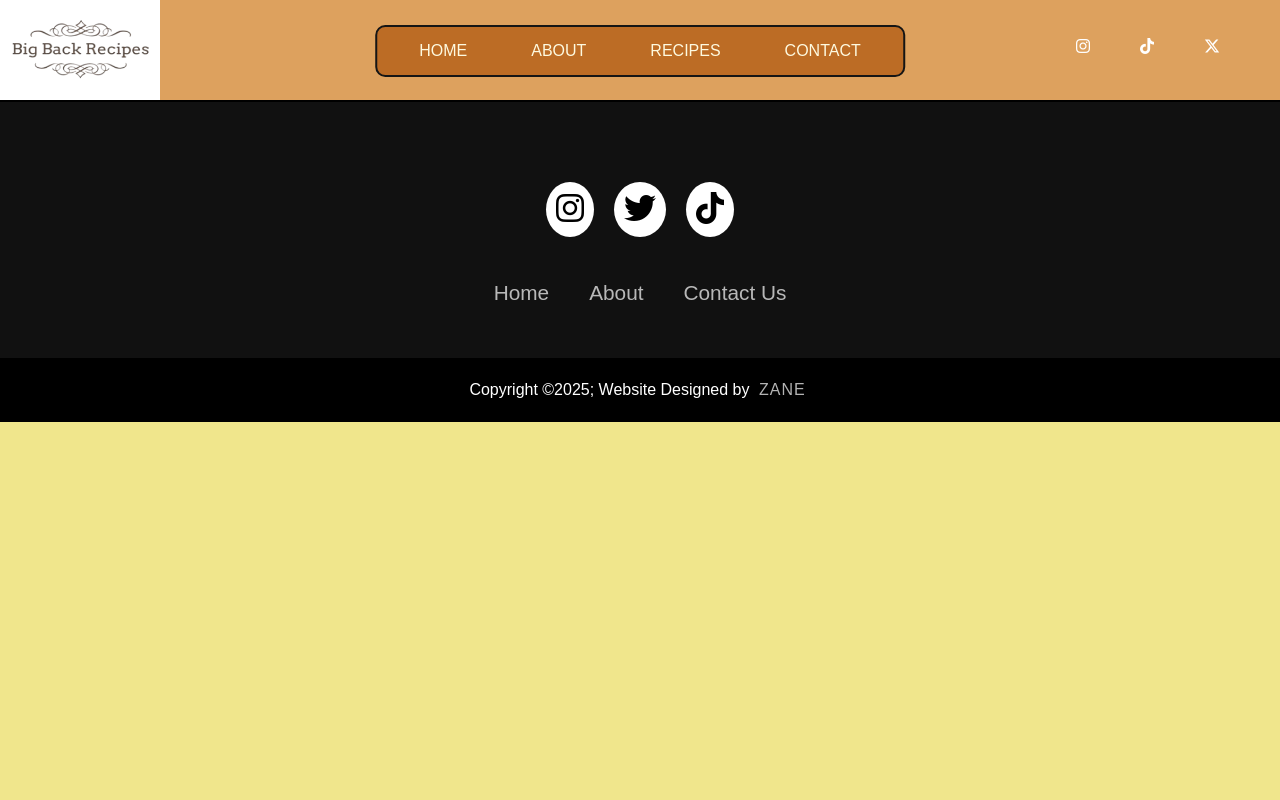
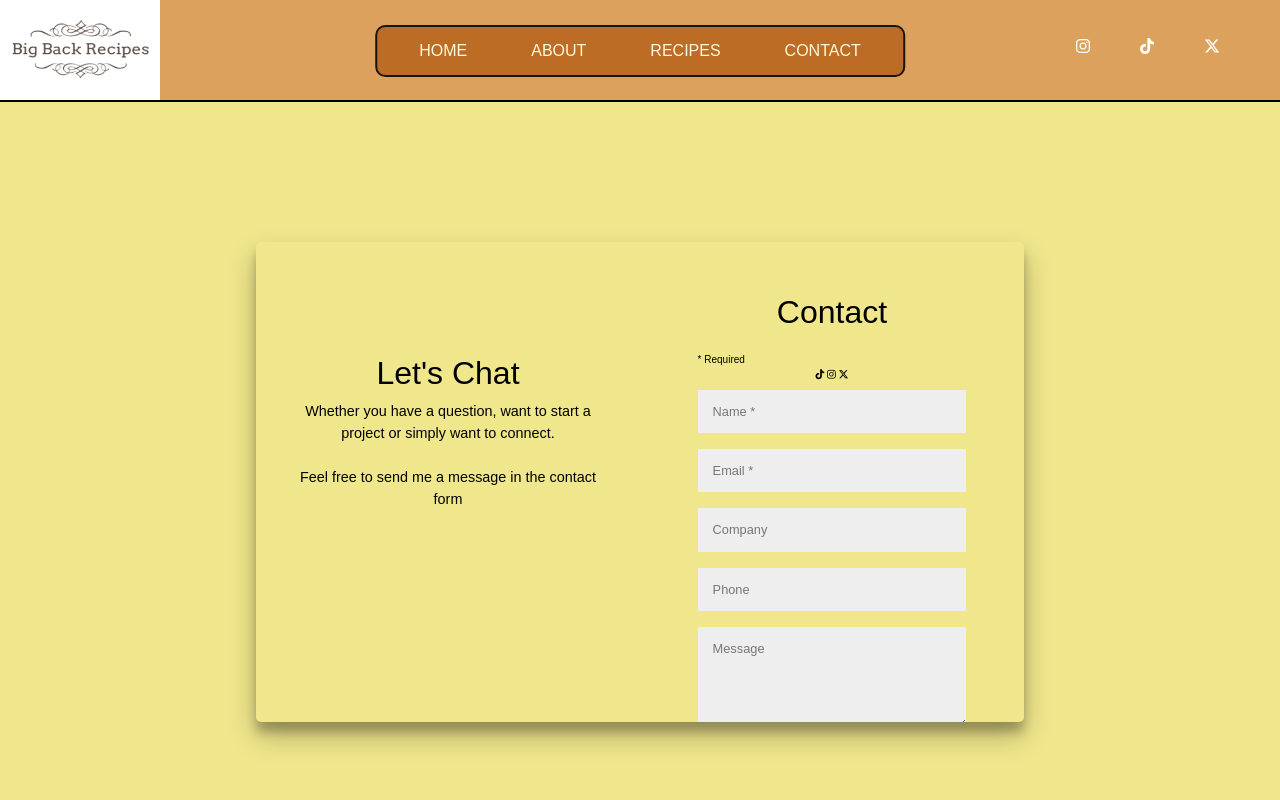
Before and after one commit to ZaneKwatampora/Big-Back-Eateries, a plain HTML site: page contact.html in a window 1280 px wide. Shown: the top 800 px of the page. Drawn offline with nearby package versions, Linux system fonts and the light colour scheme.

Commit message:
Big Back Recipe

```diff
--- a/contact.css
+++ b/contact.css
@@ -5,7 +5,7 @@ body {
 }
 
 .navbar {
-    position:absolute;
+    position: absolute;
     margin-top: 10px;
     top: 15px;
     left: 50%;
@@ -14,7 +14,7 @@ body {
     border: 2px solid #151515;
     border-radius: 10px;
     animation: slide-in 1s ease-out;
-    background-color:  #BC6C25;
+    background-color: #BC6C25;
 }
 
 .nav-ul-li:hover {
@@ -72,7 +72,7 @@ body {
 
 
             a {
-                color:#FEFAE0;
+                color: #FEFAE0;
             }
 
             ul {
@@ -83,6 +83,7 @@ body {
                     border-top: white;
                     border-bottom: 2px solid white;
                     border-radius: 0%;
+
                     a {
                         color: white;
 
@@ -129,198 +130,186 @@ body {
     }
 }
 
+/* CONTACT FORM */
 
-/* RECIPE SECTION */
-
-.about {
+.contact-section {
     display: flex;
 	justify-content: center;
 	align-items: center;
-    margin: 10px;
-    padding: 20px;
-    margin-right: 5%;
-    margin-left: 5%;
-    background-color:#DDA15E;
-    border: #151515;
-    box-shadow: 10px 10px 1px black;
-    margin-bottom: 100px;
+	flex-direction: column;
+	font-family: 'Montserrat', sans-serif;
+  font-size:10px;
+	height: 100vh;
+	margin: -20px 0 50px;
 }
 
-.about .about-image {
-    height: 550px;
-    width: 5000px;
-    border-radius: 1%;
-    padding-right: 30px;
-    padding-left: 30px;
+.container {
+    border-radius: 5px;
+    box-shadow: 0 14px 28px rgba(0, 0, 0, 0.25),
+        0 10px 10px rgba(0, 0, 0, 0.22);
+    position: relative;
+    overflow: hidden;
+    width: 768px;
+    max-width: 100%;
+    min-height: 480px;
+    min-width: 370px;
 }
 
+h2 {
+    font-size: 2rem;
+    margin-bottom: 1rem;
+}
 
+.form-container {
+    display: flex;
+}
 
-/* REVIEW */
+.left-container {
+    flex: 1;
+    height: 480px;
+    background-color: $teal;
+}
 
-.review-section {
-    background: khaki;
+.right-container {
     display: flex;
+    flex: 1;
+    height: 460px;
+    background-color: $white;
     justify-content: center;
     align-items: center;
-	min-height: 100vh;
-	padding: 0.5rem;
 }
 
+.left-container {
+    display: flex;
+    flex: 1;
+    height: 480px;
+    justify-content: center;
+    align-items: center;
+    color: $white;
+}
 
-.wrapper {
-	background: #DDA15E;
-	padding: 2rem;
-	max-width: 576px;
-	width: 100%;
-	border-radius: .75rem;
-	box-shadow: var(--shadow);
+.left-container p {
+    font-size: 0.9rem;
+}
+
+.right-inner-container {
+    width: 70%;
+    height: 80%;
     text-align: center;
 }
-.wrapper h3 {
-	font-size: 1.5rem;
-	font-weight: 600;
-	margin-bottom: 1rem;
+
+.left-inner-container {
+    height: 50%;
+    width: 80%;
+    text-align: center;
+    line-height: 22px;
 }
-.rating {
-	display: flex;
-	justify-content: center;
-	align-items: center;
-	grid-gap: .5rem;
-	font-size: 2rem;
-	color: #606C38;
-	margin-bottom: 2rem;
+
+input,
+textarea {
+    background-color: #eee;
+    border: none;
+    padding: 12px 15px;
+    margin: 8px 0;
+    width: 100%;
+    font-size: 0.8rem;
 }
-.rating .star {
+
+input:focus,
+textarea:focus {
+    outline: 1px solid $teal;
+}
+
+button {
+    border-radius: 20px;
+    border: 1px solid #00b4cf;
+    background-color: #00b4cf;
+    color: #FFFFFF;
+    font-size: 12px;
+    font-weight: bold;
+    padding: 12px 45px;
+    letter-spacing: 1px;
+    text-transform: uppercase;
+    transition: transform 80ms ease-in;
     cursor: pointer;
 }
-.rating .star.active {
-	opacity: 0;
-	animation: animate .5s calc(var(--i) * .1s) ease-in-out forwards;
+
+button:hover {
+    opacity: 0.7;
 }
 
-@keyframes animate {
-	0% {
-		opacity: 0;
-		transform: scale(1);
+@media only screen and (max-width: 600px) {
+    .left-container {
+        display: none;
     }
-	50% {
-		opacity: 1;
-		transform: scale(1.2);
-	}
-	100% {
-		opacity: 1;
-		transform: scale(1);
+
+    .lg-view {
+        display: none;
     }
 }
 
-
-.rating .star:hover {
-	transform: scale(1.1);
+@media only screen and (min-width: 600px) {
+    .sm-view {
+        display: none;
     }
-textarea {
-	width: 100%;
-	background: var(--light);
-	padding: 1rem;
-	border-radius: .5rem;
-	border: none;
-	outline: none;
-	resize: none;
-	margin-bottom: .5rem;
-}
-.btn-group {
-	display: flex;
-	grid-gap: .5rem;
-	align-items: center;
-}
-.btn-group .btn {
-	padding: .75rem 1rem;
-	border-radius: .5rem;
-	border: none;
-	outline: none;
-	cursor: pointer;
-	font-size: .875rem;
-	font-weight: 500;
-}
-.btn-group .btn.submit {
-	background: #BC6C25;
-	color: var(--white);
-}
-.btn-group .btn.submit:hover {
-	background: khaki;
-    color: #151515;
-}
-.btn-group .btn.cancel {
-	background: #BC6C25;
-	color: white;
-}
-.btn-group .btn.cancel:hover {
-	background: khaki;
-    color: #151515;
 }
 
-:root {
-	--yellow: #FFBD13;
-	--blue: #4383FF;
-	--blue-d-1: #3278FF;
-	--light: #F5F5F5;
-	--grey: #AAA;
-	--white: #FFF;
-	--shadow: 8px 8px 30px rgba(0,0,0,.05);
+form p {
+    text-align: left;
 }
 
-/* body {
-	background: var(--light);
-	display: flex;
-	justify-content: center;
-	align-items: center;
-	min-height: 100vh;
-	padding: 1rem;
-} */
-
 /* FOOTER */
-footer{
+footer {
     background-color: #111;
 }
-.footerContainer{
+
+.footerContainer {
     width: 100%;
-    padding: 70px 30px 20px ;
+    padding: 70px 30px 20px;
 }
-.socialIcons{
+
+.socialIcons {
     display: flex;
     justify-content: center;
 }
-.socialIcons a{
+
+.socialIcons a {
     text-decoration: none;
-    padding:  10px;
+    padding: 10px;
     background-color: white;
     margin: 10px;
     border-radius: 50%;
 }
-.socialIcons a i{
+
+.socialIcons a i {
     font-size: 2em;
     color: black;
-    opacity: 0,9;
+    opacity: 0, 9;
 }
+
 /* Hover affect on social media icon */
-.socialIcons a:hover{
+.socialIcons a:hover {
     background-color: #111;
     transition: 0.5s;
 }
-.socialIcons a:hover i{
+
+.socialIcons a:hover i {
     color: white;
     transition: 0.5s;
 }
-.footerNav{
+
+.footerNav {
     margin: 30px 0;
 }
-.footerNav ul{
+
+.footerNav ul {
     display: flex;
     justify-content: center;
     list-style-type: none;
 }
-.footerNav ul li a{
-    color:white;
+
+.footerNav ul li a {
+    color: white;
     margin: 20px;
     text-decoration: none;
     font-size: 1.3em;
@@ -328,34 +317,41 @@ footer{
     transition: 0.5s;
 
 }
-.footerNav ul li a:hover{
+
+.footerNav ul li a:hover {
     opacity: 1;
 }
-.footerBottom{
+
+.footerBottom {
     background-color: #000;
     padding: 20px;
     text-align: center;
 }
-.footerBottom p{
+
+.footerBottom p {
     color: white;
 }
-.designer{
+
+.designer {
     opacity: 0.7;
     text-transform: uppercase;
     letter-spacing: 1px;
     font-weight: 400;
     margin: 0px 5px;
 }
-@media (max-width: 700px){
-    .footerNav ul{
+
+@media (max-width: 700px) {
+    .footerNav ul {
         flex-direction: column;
     }
-    .footerNav ul li{
-        width:100%;
+
+    .footerNav ul li {
+        width: 100%;
         text-align: center;
         margin: 10px;
     }
-    .socialIcons a{
+
+    .socialIcons a {
         padding: 8px;
         margin: 4px;
     }
--- a/contact.html
+++ b/contact.html
@@ -6,8 +6,8 @@
     <meta name="viewport" content="width=device-width, initial-scale=1.0">
     <script src="https://unpkg.com/@tailwindcss/browser@4"></script>
     <script src="https://kit.fontawesome.com/2299a05217.js" crossorigin="anonymous"></script>
-    <link rel="stylesheet" href="fried-noodles.css">
-    <title>Popcorn Chicken</title>
+    <link rel="stylesheet" href="contact.css">
+    <title>Contact Us</title>
 </head>
 
 <body>
@@ -47,7 +47,41 @@
         </div>
     </header>
 
-    <!-- RECIPE SECTION -->
+        <section class="contact-section">
+            <div class="container">
+                <div class="form-container">
+                  <div class="left-container">
+                    <div class="left-inner-container">
+                    <h2>Let's Chat</h2>
+                    <p>Whether you have a question, want to start a project or simply want to connect.</p>
+                      <br>
+                      <p>Feel free to send me a message in the contact form</p>
+                  </div>
+                    </div>
+                  <div class="right-container">
+                    <div class="right-inner-container">
+                      <form action="#">
+                          <h2 class="lg-view">Contact</h2>
+                    <h2 class="sm-view">Let's Chat</h2>
+                         <p>* Required</p>
+                          <div class="social-container">
+                              <a href="https://www.tiktok.com/@genuinelysuckatnames?is_from_webapp=1&sender_device=pc/"
+                              target="_blank" rel="noopener noreferrer" class="social"><i class="fab fa-tiktok"></i></a>
+                              <a href="https://www.instagram.com/absolutelyfried._/" target="_blank" rel="noopener noreferrer" class="social"><i class="fab fa-instagram"></i></a>
+                              <a href="https://x.com/00Luffy1" target="_blank" rel="noopener noreferrer"" class="social"><i class="fab fa-x-twitter"></i></a>
+                          </div>
+                        <input type="text" placeholder="Name *"  />
+                    <input type="email" placeholder="Email *" />
+                          <input type="text" placeholder="Company" />
+                          <input type="phone" placeholder="Phone" />
+                        <textarea rows="4" placeholder="Message"></textarea>
+                          <button>Submit</button>
+                      </form>
+                    </div>
+                  </div>
+                </div>
+              </div>
+        </section>
 
 
 
```
Also changed, not shown: index.html (+8 -14 lines), style.css (+15 -1 lines). Lines whose indentation alone changed are shown as unchanged.
